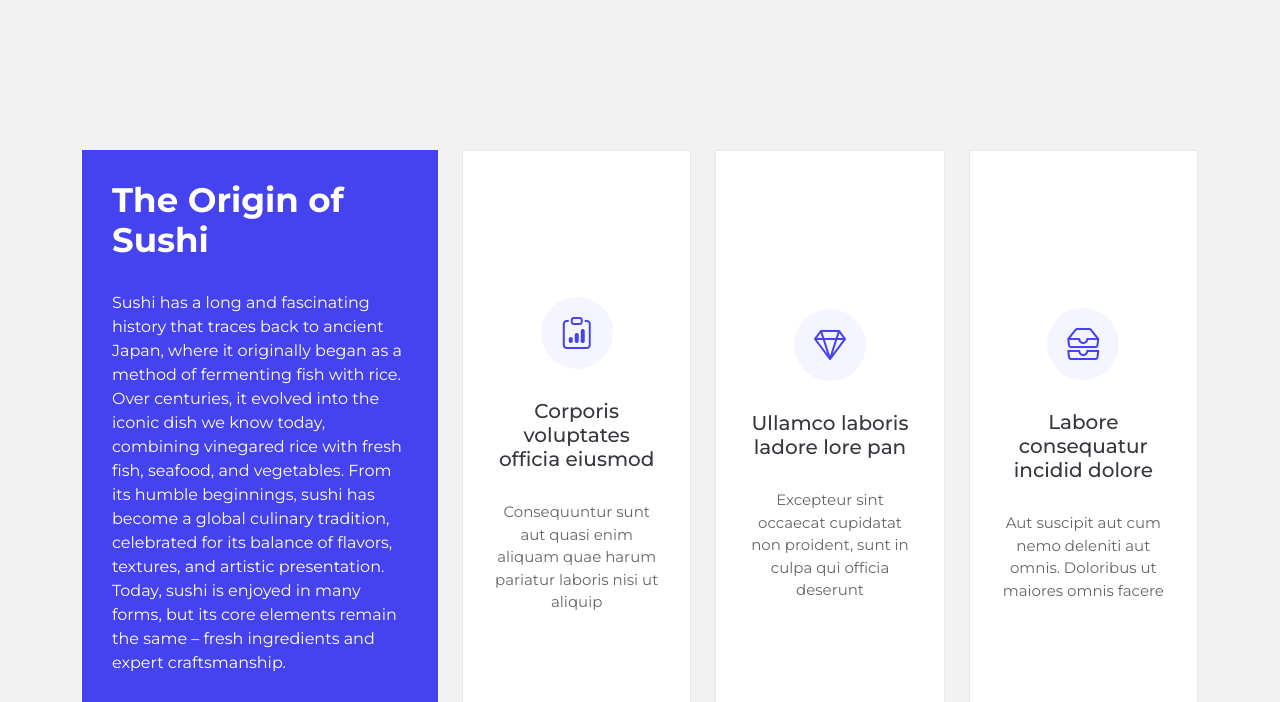
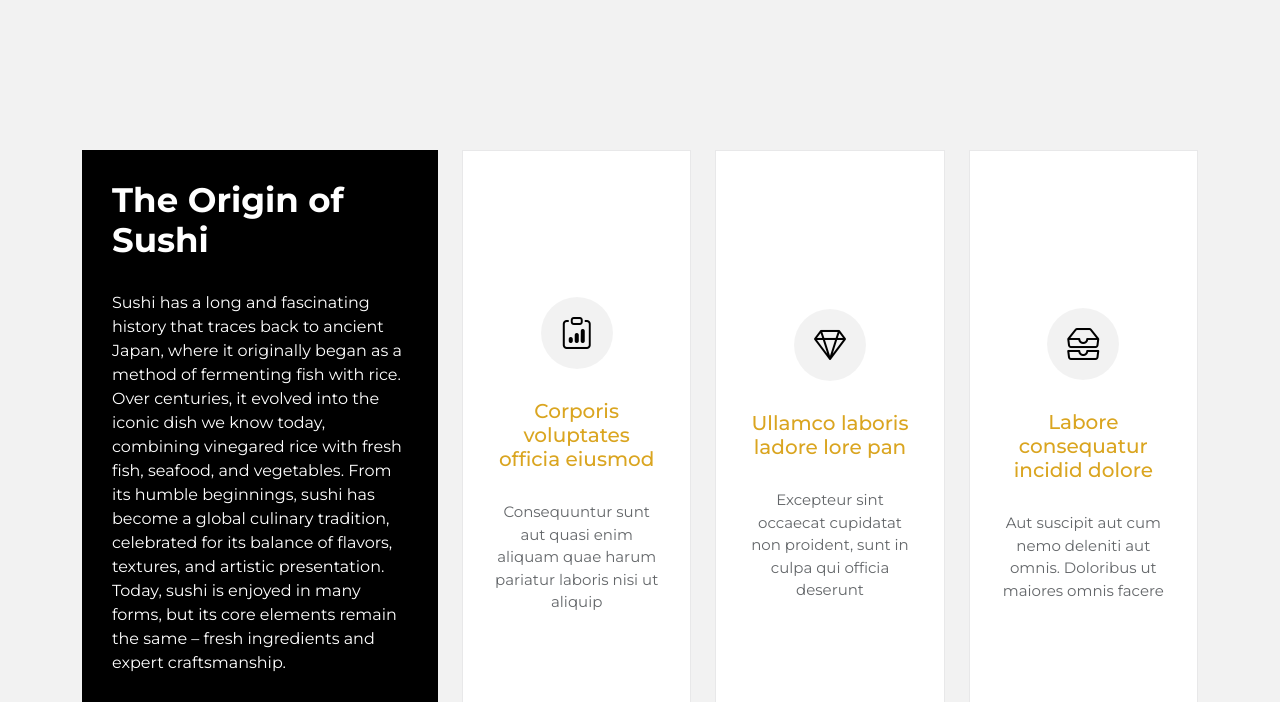
Before and after one commit to TheDeepSeaFood/sushi, a plain HTML site: page index.html in a window 1280 px wide. Shown: the part 963-1665 px from the top of the page. Drawn offline with Linux system fonts and the light colour scheme.

Commit message:
color change

```diff
--- a/assets/css/main.css
+++ b/assets/css/main.css
@@ -11,9 +11,9 @@
   /* Background color for the entire website, including individual sections */
   --default-color: #212529;
   /* Default color used for the majority of the text content across the entire website */
-  --heading-color: #37373f;
+  --heading-color: goldenrod;
   /* Color for headings, subheadings and title throughout the website */
-  --accent-color: #4542f0;
+  --accent-color: #000000;
   /* Accent color that represents your brand on the website. It's used for buttons, links, and other elements that need to stand out */
   --surface-color: #ffffff;
   /* The surface color is used as a background of boxed elements within sections, such as cards, icon boxes, or other elements that require a visual separation from the global background. */
@@ -25,7 +25,7 @@
 :root {
   --nav-color: #7f7f90;
   /* The default color of the main navmenu links */
-  --nav-hover-color: #5b37ea;
+  --nav-hover-color: goldenrod;
   /* Applied to main navmenu links when they are hovered over or active */
   --nav-mobile-background-color: #ffffff;
   /* Used as the background color for mobile navigation menu */
@@ -33,7 +33,7 @@
   /* Used as the background color for dropdown items that appear when hovering over primary navigation items */
   --nav-dropdown-color: #7f7f90;
   /* Used for navigation links of the dropdown items in the navigation menu. */
-  --nav-dropdown-hover-color: #5b37ea;
+  --nav-dropdown-hover-color: #goldenrod;
   /* Similar to --nav-hover-color, this color is applied to dropdown navigation links when they are hovered over. */
 }
 
--- a/index.html
+++ b/index.html
@@ -3,10 +3,12 @@
 
 <head>
     <meta charset="utf-8">
+    <meta name="description"
+        content="Sushi has a long and fascinating history that traces back to ancient Japan, where it originally began as a method of fermenting fish with rice. Over centuries, it evolved into the iconic dish we know today, combining vinegared rice with fresh fish, seafood, and vegetables. From its humble beginnings, sushi has become a global culinary tradition, celebrated for its balance of flavors, textures, and artistic presentation. Today, sushi is enjoyed in many forms, but its core elements remain the same fresh ingredients and expert craftsmanship.">
+    <meta name="keywords"
+        content="Sushi, Premium Sushi, Sushi History, Japanese Cuisine, Poke Bowls, Vinegared Rice, Tempura Shrimp, Fresh Fish, Crab, Sushi Rolls, Umami, Artistic Presentation, Sushi Craftsmanship, Oceano Sushi, Fresh Ingredients, Sushi Flavors, Japanese Dishes, Sushi and Poke Bowls, Sushi Texture, Premium Dining, Avocado Sushi, Japanese Tradition, Sushi Evolution">
     <meta content="width=device-width, initial-scale=1.0" name="viewport">
     <title>Oceano - Sushi</title>
-    <meta name="description" content="">
-    <meta name="keywords" content="">
 
     <!-- Favicons -->
     <!-- <link href="assets/img/favicon.png" rel="icon"> -->
```
